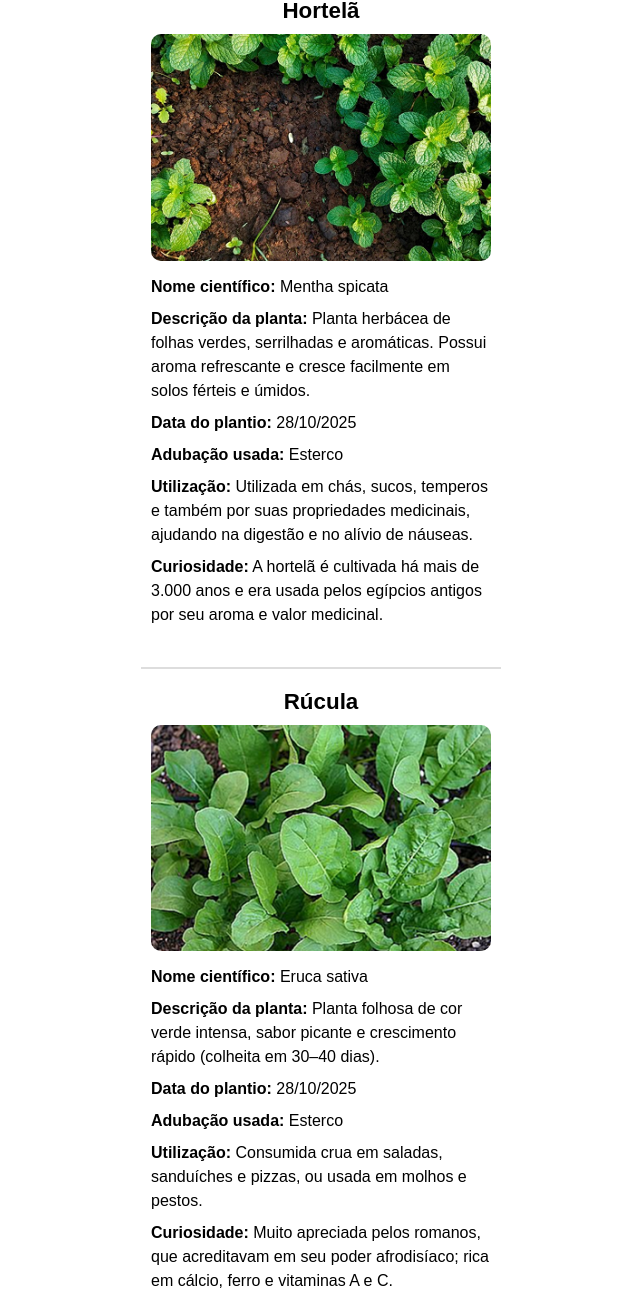
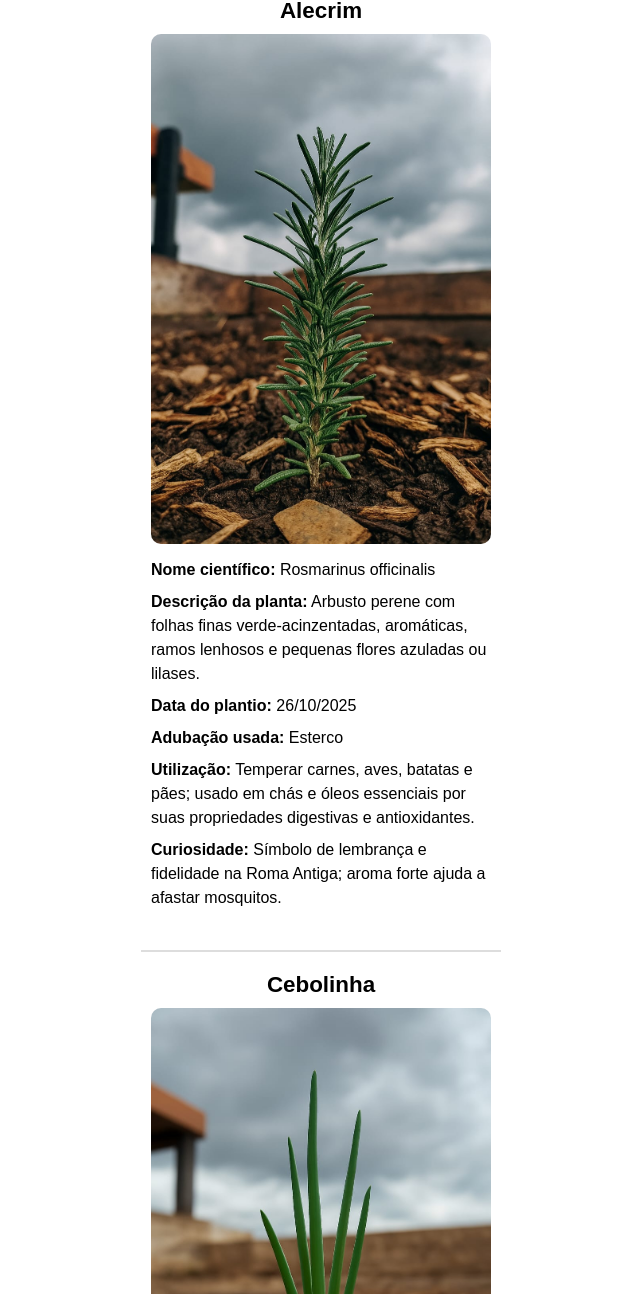
Before and after one commit to Joseesanto14/canteiros, a plain HTML site: page canteiro1.html in a window 1280 px wide. Shown: the part 61-1355 px from the top of the page, without its empty margins (319-959 px from the left). Drawn offline with Linux system fonts and the light colour scheme.

Commit message:
Alteração de Canteiros

```diff
--- a/canteiro1.html
+++ b/canteiro1.html
@@ -11,10 +11,40 @@
   <div class="container">
     <h1 class="titulo">1º Canteiro</h1>
 
-    <!-- Item 1: Hortelã -->
+    <!-- Item 1: Alecrim -->
+    <div class="planta">
+      <h2>Alecrim</h2>
+      <img src="fotos/alecrim.jpg" alt="Alecrim" class="foto-planta">
+
+      <p><strong>Nome científico:</strong> Rosmarinus officinalis</p>
+      <p><strong>Descrição da planta:</strong> Arbusto perene com folhas finas verde-acinzentadas, aromáticas, ramos lenhosos e pequenas flores azuladas ou lilases.</p>
+      <p><strong>Data do plantio:</strong> 26/10/2025</p>
+      <p><strong>Adubação usada:</strong> Esterco</p>
+      <p><strong>Utilização:</strong> Temperar carnes, aves, batatas e pães; usado em chás e óleos essenciais por suas propriedades digestivas e antioxidantes.</p>
+      <p><strong>Curiosidade:</strong> Símbolo de lembrança e fidelidade na Roma Antiga; aroma forte ajuda a afastar mosquitos.</p>
+    </div>
+
+    <hr class="divisor">
+
+    <!-- Item 2: Cebolinha -->
+    <div class="planta">
+      <h2>Cebolinha</h2>
+      <img src="fotos/cebolinha.jpg" alt="Cebolinha" class="foto-planta">
+
+      <p><strong>Nome científico:</strong> Allium fistulosum</p>
+      <p><strong>Descrição da planta:</strong> Planta de folhas finas, ocas e verdes, com sabor e aroma suaves parecidos com o da cebola; cresce em touceiras e permite várias colheitas.</p>
+      <p><strong>Data do plantio:</strong> 28/10</p>
+      <p><strong>Adubação usada:</strong> Esterco</p>
+      <p><strong>Utilização:</strong> Usada como tempero em sopas, omeletes, saladas, molhos e refogados.</p>
+      <p><strong>Curiosidade:</strong> Rica em vitaminas A e C, tem ação antioxidante e pode ser colhida várias vezes sem arrancar a planta.</p>
+    </div>
+
+    <hr class="divisor">
+
+    <!-- Item 3: Hortelã -->
     <div class="planta">
       <h2>Hortelã</h2>
-      <img src="fotos/hortela.png" alt="Hortelã" class="foto-planta">
+      <img src="fotos/hortela.jpg" alt="Hortelã" class="foto-planta">
 
       <p><strong>Nome científico:</strong> Mentha spicata</p>
       <p><strong>Descrição da planta:</strong> Planta herbácea de folhas verdes, serrilhadas e aromáticas. Possui aroma refrescante e cresce facilmente em solos férteis e úmidos.</p>
@@ -26,17 +56,17 @@
 
     <hr class="divisor">
 
-    <!-- Item 2: Rúcula -->
+    <!-- Item 4: Manjericão -->
     <div class="planta">
-      <h2>Rúcula</h2>
-      <img src="fotos/rucula.png" alt="Rúcula" class="foto-planta">
+      <h2>Manjericão</h2>
+      <img src="fotos/manjericao.png" alt="Manjericão" class="foto-planta">
 
-      <p><strong>Nome científico:</strong> Eruca sativa</p>
-      <p><strong>Descrição da planta:</strong> Planta folhosa de cor verde intensa, sabor picante e crescimento rápido (colheita em 30–40 dias).</p>
-      <p><strong>Data do plantio:</strong> 28/10/2025</p>
+      <p><strong>Nome científico:</strong> Ocimum basilicum</p>
+      <p><strong>Descrição da planta:</strong> Planta aromática de folhas verdes e lisas, muito perfumadas; flores pequenas e brancas; gosta de sol e calor.</p>
+      <p><strong>Data do plantio:</strong> 28/10</p>
       <p><strong>Adubação usada:</strong> Esterco</p>
-      <p><strong>Utilização:</strong> Consumida crua em saladas, sanduíches e pizzas, ou usada em molhos e pestos.</p>
-      <p><strong>Curiosidade:</strong> Muito apreciada pelos romanos, que acreditavam em seu poder afrodisíaco; rica em cálcio, ferro e vitaminas A e C.</p>
+      <p><strong>Utilização:</strong> Usado como tempero em massas, molhos, pizzas e chás; também na aromaterapia por suas propriedades calmantes e digestivas.</p>
+      <p><strong>Curiosidade:</strong> Considerado símbolo de amor e proteção; seu aroma ajuda a afastar insetos e pode ser usado como planta ornamental.</p>
     </div>
 
     <hr class="divisor">
```
Also changed, not shown: canteiro2.html (+19 -4 lines), index.html (+3 -3 lines), fotos/alecrim.jpg (added), fotos/arruda.jpg (added), fotos/cebolinha.jpg (added), fotos/cebolinha.png (deleted), fotos/hortela.jpg (added), fotos/hortela.png (deleted), fotos/manjericao.jpg (added), fotos/manjericao.png (deleted).
